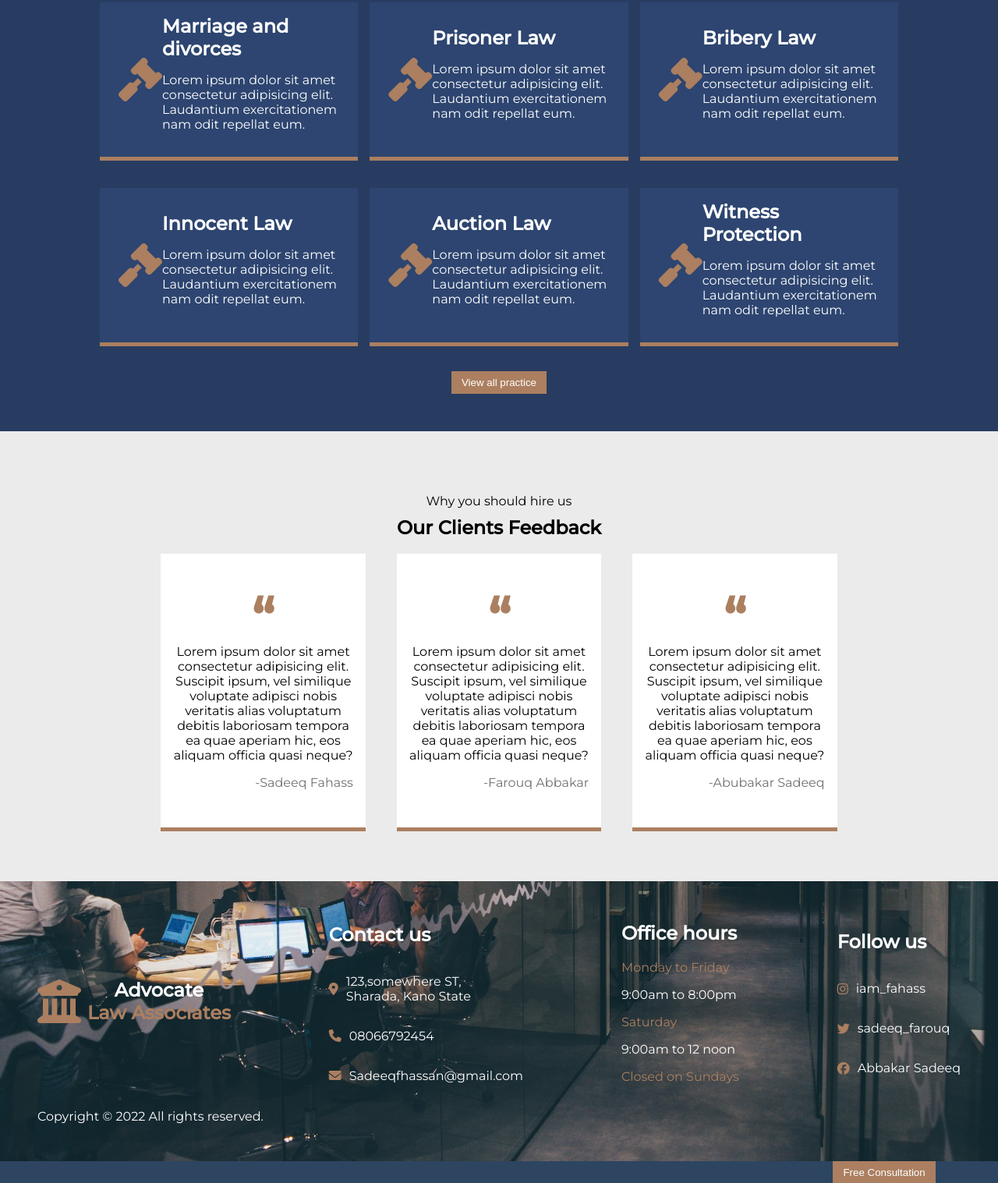
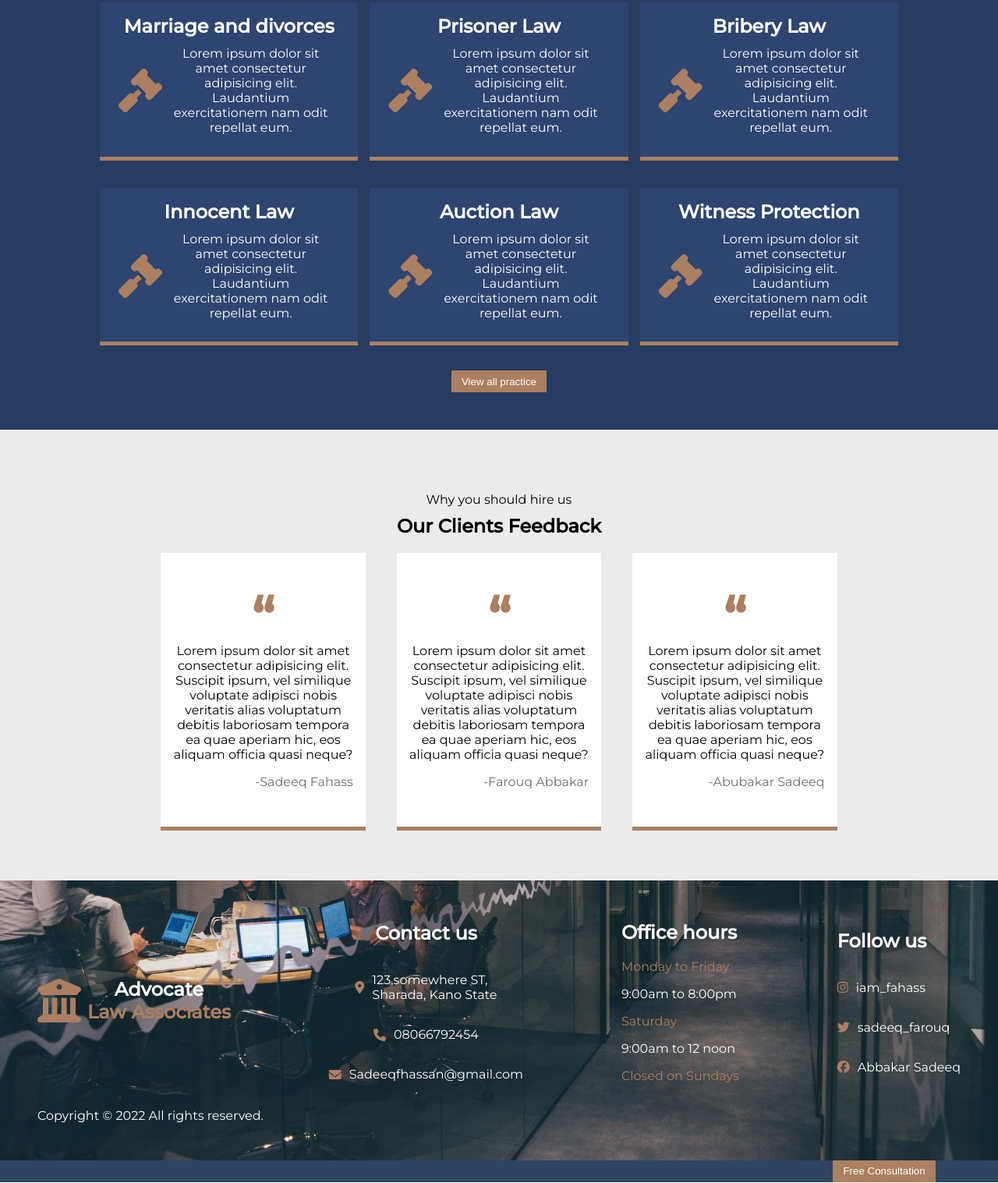
Before and after one commit to sadeeqfahass/Law-Advocates, a plain HTML site: page index.html in a window 1280 px wide. Shown: the part 1565-3082 px from the top of the page at 78% size. Drawn offline with Linux system fonts and the light colour scheme.

Commit message:
update css

```diff
--- a/index.html
+++ b/index.html
@@ -117,64 +117,76 @@
         <div class="pa-cards">
             <div class="first-row">
                 <div class="pa-card">
+                    <h4 class="card-title">Marriage and divorces</h4>
+                    <div class="semi-pa-card">
                         <div class="card-icon">
                             <i class="fa-solid fa-gavel icon"></i>
                         </div>
                         <div class="card-text">
-                        <h4 class="card-title">Marriage and divorces</h4>
                             <p class="card-body">Lorem ipsum dolor sit amet consectetur adipisicing elit. Laudantium exercitationem nam odit repellat eum.</p>
+                        </div>
                     </div>
                 </div>
 
                 <div class="pa-card">
+                    <h4 class="card-title">Prisoner Law</h4>
+                    <div class="semi-pa-card">
                         <div class="card-icon">
                             <i class="fa-solid fa-gavel icon"></i>
                         </div>
                         <div class="card-text">
-                        <h4 class="card-title">Prisoner Law</h4>
                             <p class="card-body">Lorem ipsum dolor sit amet consectetur adipisicing elit. Laudantium exercitationem nam odit repellat eum.</p>
+                        </div>
                     </div>
                 </div>
 
                 <div class="pa-card">
+                    <h4 class="card-title">Bribery Law</h4>
+                    <div class="semi-pa-card">
                         <div class="card-icon">
                             <i class="fa-solid fa-gavel icon"></i>
                         </div>
                         <div class="card-text">
-                        <h4 class="card-title">Bribery Law</h4>
                             <p class="card-body">Lorem ipsum dolor sit amet consectetur adipisicing elit. Laudantium exercitationem nam odit repellat eum.</p>
+                        </div>
                     </div>
                 </div>
             </div>
 
             <div class="second-row">
                 <div class="pa-card">
+                    <h4 class="card-title">Innocent Law</h4>
+                    <div class="semi-pa-card">
                         <div class="card-icon">
                             <i class="fa-solid fa-gavel icon"></i>
                         </div>
                         <div class="card-text">
-                        <h4 class="card-title">Innocent Law</h4>
                             <p class="card-body">Lorem ipsum dolor sit amet consectetur adipisicing elit. Laudantium exercitationem nam odit repellat eum.</p>
+                        </div>
                     </div>
                 </div>
 
                 <div class="pa-card">
+                    <h4 class="card-title">Auction Law</h4>
+                    <div class="semi-pa-card">
                         <div class="card-icon">
                             <i class="fa-solid fa-gavel icon"></i>
                         </div>
                         <div class="card-text">
-                        <h4 class="card-title">Auction Law</h4>
                             <p class="card-body">Lorem ipsum dolor sit amet consectetur adipisicing elit. Laudantium exercitationem nam odit repellat eum.</p>
+                        </div>
                     </div>
                 </div>
 
                 <div class="pa-card">
+                    <h4 class="card-title">Witness Protection</h4>
+                    <div class="semi-pa-card">
                         <div class="card-icon">
                             <i class="fa-solid fa-gavel icon"></i>
                         </div>
                         <div class="card-text">
-                        <h4 class="card-title">Witness Protection</h4>
                             <p class="card-body">Lorem ipsum dolor sit amet consectetur adipisicing elit. Laudantium exercitationem nam odit repellat eum.</p>
+                        </div>
                     </div>
                 </div>
             </div>
--- a/styles.css
+++ b/styles.css
@@ -205,8 +205,18 @@ nav a:focus {
     background: #2d4570;
     padding: 1em 1.5em;
     border-bottom: 5px solid #ab7f60;
+}
+.pa-card h4{
+    text-align: center;
+}
+.pa-card .card-body{
+    text-align: center;
+    margin: .7rem;
+}
+.pa-card .semi-pa-card{
     display: flex;
     align-items: center;
+    justify-content: space-between;
 }
 
 .feedback {
@@ -280,6 +290,9 @@ footer .flex {
 
 @media (max-width:675px) {
 
+    .feedback {
+        padding: 4em 1em;
+    }
     footer {
         text-align: center;
     }
@@ -311,8 +324,18 @@ footer .logo span {
     color: #ab7f60;
 }
 
+.contact-us {
+    display: flex;
+    flex-direction: column;
+    align-items: center;
+    justify-content: center;
+}
 .contact-us i {
     color: #ab7f60;
+    display: flex;
+    flex-direction: column;
+    align-items: center;
+    justify-content: center;
 }
 
 .location {
```
Lines whose indentation alone changed are shown as unchanged.
